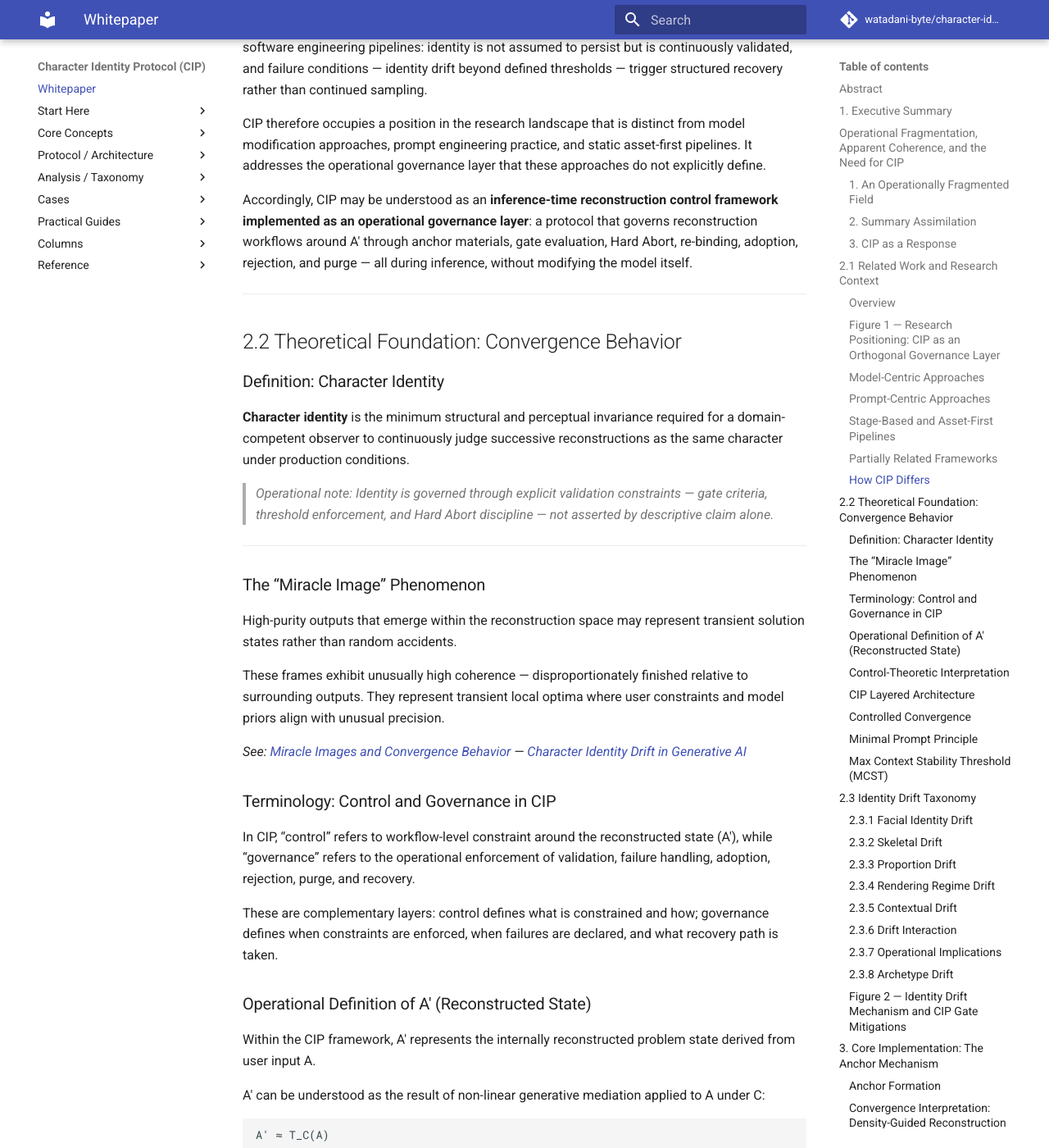
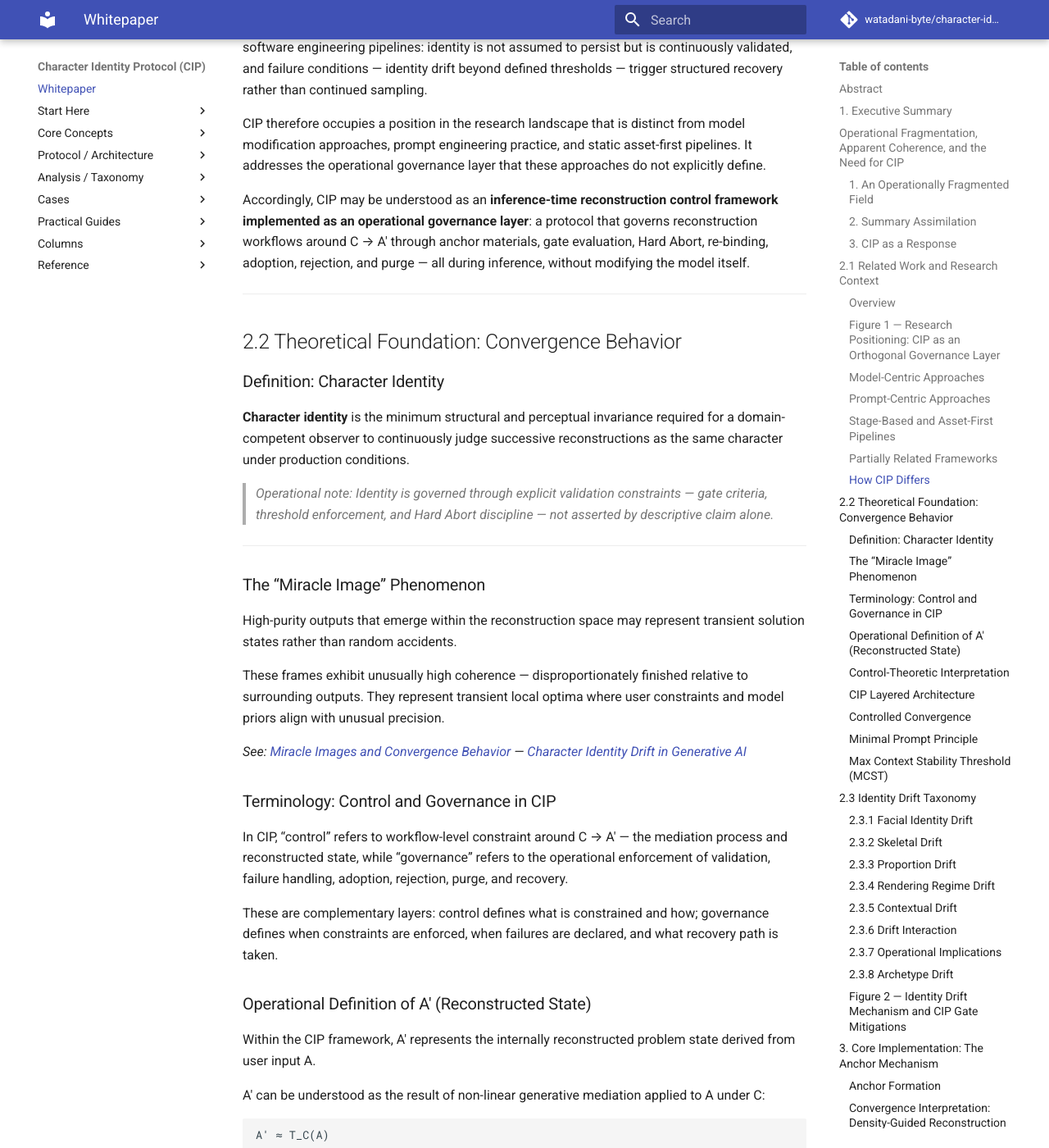
Before and after one commit to watadani-byte/character-identity-protocol, an MkDocs documentation site: the page built from docs/whitepaper_v1.md, in a window 1280 px wide and 1400 px high, scrolled down 6995 px. Shown: the whole window at 82% size. Built offline with MkDocs 1.6.1 and Material for MkDocs 9.7.7, drawn with Linux system fonts in a browser that asks for light colours; comment, search, counter and statistics services are not loaded.

Commit message:
whitepaper_v1.md を更新

```diff
--- a/docs/whitepaper_v1.md
+++ b/docs/whitepaper_v1.md
@@ -251,7 +251,7 @@ This perspective introduces a production-oriented approach analogous to quality
 
 CIP therefore occupies a position in the research landscape that is distinct from model modification approaches, prompt engineering practice, and static asset-first pipelines. It addresses the operational governance layer that these approaches do not explicitly define.
 
-Accordingly, CIP may be understood as an **inference-time reconstruction control framework implemented as an operational governance layer**: a protocol that governs reconstruction workflows around A′ through anchor materials, gate evaluation, Hard Abort, re-binding, adoption, rejection, and purge — all during inference, without modifying the model itself.
+Accordingly, CIP may be understood as an **inference-time reconstruction control framework implemented as an operational governance layer**: a protocol that governs reconstruction workflows around C → A′ through anchor materials, gate evaluation, Hard Abort, re-binding, adoption, rejection, and purge — all during inference, without modifying the model itself.
 
 -----
 
@@ -275,7 +275,7 @@ These frames exhibit unusually high coherence — disproportionately finished re
 
 ### Terminology: Control and Governance in CIP
 
-In CIP, “control” refers to workflow-level constraint around the reconstructed state (A′), while “governance” refers to the operational enforcement of validation, failure handling, adoption, rejection, purge, and recovery.
+In CIP, “control” refers to workflow-level constraint around C → A′ — the mediation process and reconstructed state, while “governance” refers to the operational enforcement of validation, failure handling, adoption, rejection, purge, and recovery.
 
 These are complementary layers: control defines what is constrained and how; governance defines when constraints are enforced, when failures are declared, and what recovery path is taken.
 
```
